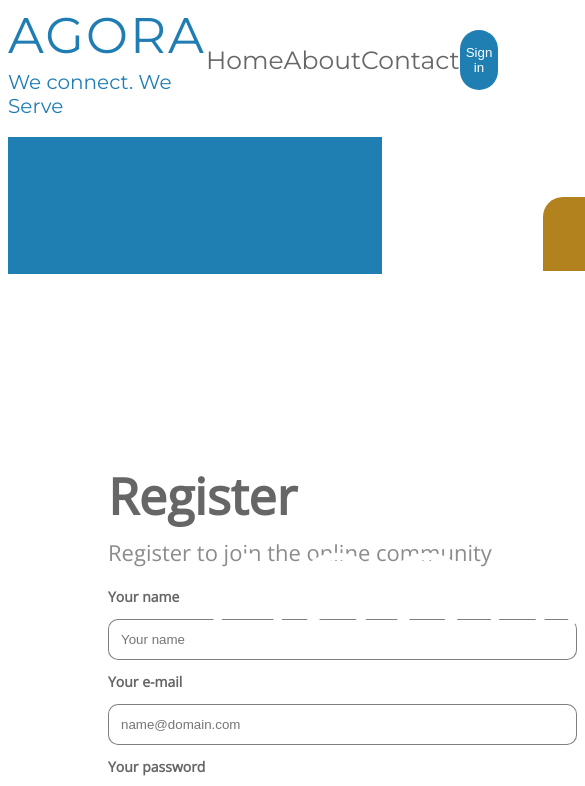
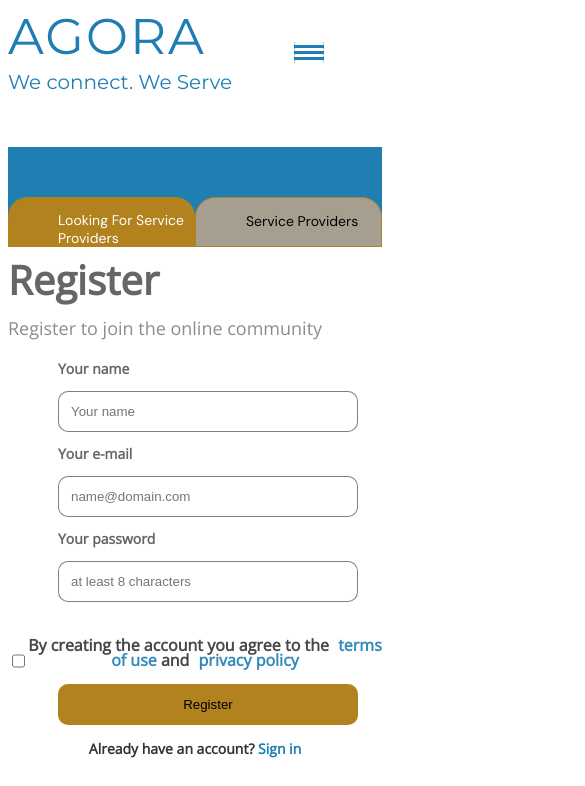
Before and after one commit to Maiqel1/agora4, a plain HTML site: page index.html in a window 390 px wide. Shown: the top 786 px of the page, 585 px wide, since content can reach past the window. Drawn offline with nearby package versions, Linux system fonts and the light colour scheme.

Commit message:
Add files via upload

```diff
--- a/index.html
+++ b/index.html
@@ -9,19 +9,27 @@
     <link href="https://fonts.googleapis.com/css2?family=DM+Sans&display=swap" rel="stylesheet">
     <link rel="stylesheet" href="style.css">
     <link rel="stylesheet" href="assets/css/footer.css">
-     <title>Sign up</title>
+    <title>Sign up</title>
 </head>
 <body>
     <div class="nav">
       <a href="" class="logo"><h1>AGORA</h1>
         <p>We connect. We Serve</p></a>
+        <a href="" class="toggle-button">
+          <span class="line"></span>
+          <span class="line"></span>
+          <span class="line"></span>
+          <span class="line"></span>
+      </a>
 
-        <li><a href="">Home</a></li>
-        <li><a href="">About</a></li>
-        <li><a href="">Contact</a></li>
+        <ul class="nav-links">
+          <li><a href="" class="link1">Home</a></li>
+        <li class="link2"><a href="">About</a></li>
+        <li class="link3"><a href="" >Contact</a></li>
 
 
         <button>Sign in</button>
+        </ul>
     </div>
     <div class="nav2">
        <div class="boxes">
@@ -129,5 +137,7 @@
 
         <div class="copy">&copy; 2021 Agora. All rights reserved</div>
       </footer>
+
+      <script src="main.js"></script>
 </body>
 </html>
--- /dev/null
+++ b/main.js
@@ -0,0 +1,7 @@
+const toggleButton = document.getElementsByClassName('toggle-button')[0]
+const navLinks = document.getElementsByClassName('nav-links')[0]
+
+toggleButton.addEventListener('click', (e) => {
+    e.preventDefault();
+    navLinks.classList.toggle('active')
+})
--- a/style.css
+++ b/style.css
@@ -7,6 +7,17 @@
     display: flex;
     justify-content: space-between;
     align-items: center;
+}
+
+.nav-links{
+    background-color: #FFFFFF;
+    height: 154px;
+    width: 100%;
+    margin-top: -25px;
+    display: flex;
+    justify-content: space-between;
+    align-items: center;
+    padding-top: 25px;
 }
 
 .logo{
@@ -74,6 +85,27 @@ border: none;
 outline: none;
 }
 
+/* YOGGLE BUTTON STYLING*/
+
+.toggle-button{
+    position: absolute;
+    top: .75rem;
+    right: 1rem;
+    display: none;
+    flex-direction: column;
+    justify-content: space-between;
+    width: 30px;
+    height: 21px;
+
+}
+
+.toggle-button .line{
+    height: 3px;
+    width: 100%;
+    background-color: white;
+    border-radius: 10px;
+
+}
 
 
 .nav2{
@@ -273,3 +305,255 @@ color: #1F7DB3;
 input::placeholder{
     padding-left: 10px;
 }
+
+
+.toggle-button{
+    position: absolute;
+    top: .75rem;
+    right: 1rem;
+    display: none;
+    flex-direction: column;
+    justify-content: space-between;
+    width: 30px;
+    height: 21px;
+
+}
+
+.toggle-button .line{
+    height: 3px;
+    width: 100%;
+    background-color: white;
+    border-radius: 10px;
+
+}
+
+@media all and (max-width: 560px){
+
+    /* NAV BAR STYLING FOR MOBILE SCREENS*/
+
+    div.nav {
+        display: flex;
+        flex-direction: column;
+        justify-content: space-between;
+        align-items: flex-start;
+    }
+
+    .toggle-button{
+        display: flex;
+        margin-top: 30px;
+        margin-right: 50px;
+        background-color: #1F7DB3;
+    }
+
+    .nav-links{
+        display: none;
+        text-align: center;
+        margin-top: .75rem;
+
+    }
+
+    .nav ul{
+        width: 100%;
+        flex-direction: column;
+        height: auto;
+    }
+
+    ul.nav-links.active{
+        display: flex;
+      margin-top: -55px;
+    }
+
+    ul.nav-links.active li{
+        margin-top: -25px;
+    }
+
+    .link2{
+        padding-top: 16px;
+    }
+    .link3{
+        padding-top: 16px;
+    }
+    /*2ND SECTION*/
+    .nav button{
+        width: 100px;
+    height: 30px;
+    }
+
+
+    .nav2{
+        height: 100px;
+        width: 100%;
+        margin-top: 10px;
+        background-color:  #1F7FB2;
+    }
+
+    .boxes{
+        display: flex;
+        padding-top: 50px;
+        margin-left: 0px;
+    }
+
+    .box1{
+    width: 200px;
+    height: 50px;
+    background: #B2821F;
+    border-radius: 20px 20px 0px 0px;
+
+    }
+
+    .box1 p{
+    font-family: DM Sans;
+    font-style: normal;
+    font-size: 14px;
+    line-height: 18px;
+    margin-left: 50px;
+    text-transform: capitalize;
+
+    color: #FFFFFF;
+
+    }
+
+    .box2{
+        width: 200px;
+        height: 50px;
+    background: #A69F90;
+    border: 1px solid #B2821F;
+    box-sizing: border-box;
+    border-radius: 20px 20px 0px 0px;
+    }
+
+    .box2 p{
+    font-size: 14px;
+    line-height: 18px;
+    margin-left: 50px;
+    }
+
+    .leftSide{
+    width:50px;
+    height: 40px;
+    box-shadow: 0px 4px 12px rgba(0, 0, 0, 0.25);
+    background-image: url(Ellipse\ 9.png);
+    background-color: blue;
+    display: none;
+    }
+
+    .leftSide h1{
+        position: absolute;
+    font-family: Montserrat;
+    font-style: normal;
+    font-weight: 500;
+    font-size:23px;
+    line-height: 135px;
+    letter-spacing: 0.04em;
+    color: #1F7DB3;
+    margin-left: 0px;
+    margin-top: 25px;
+    }
+
+
+    .section1{
+        margin-left: 0px;
+        margin-top: 0px;
+        margin-bottom: 250px;
+    }
+
+    .heading{
+        font-family: Open Sans;
+    font-style: normal;
+    font-weight: 600;
+    font-size: 40px;
+    line-height: 0px;
+    color: rgba(0, 0, 0, 0.6);
+    }
+
+    .subheading{
+        font-family: Open Sans;
+    font-style: normal;
+    font-weight: normal;
+    font-size: 18px;
+    line-height: 30px;
+    color: rgba(64, 63, 63, 0.6);
+    }
+
+    .form{
+        margin-left: 50px;
+    }
+    .formTitle{
+        font-family: Open Sans;
+    font-style: normal;
+    font-weight: 600;
+    font-size: 14px;
+    line-height: 16px;
+    }
+
+    .inputField{
+        height: 41px;
+        width: 300px;
+        background: #FFFFFF;
+    border: 0.6px solid rgba(0, 0, 0, 0.5);
+    box-sizing: border-box;
+    border-radius: 10px;
+    }
+
+    .reg button{
+        height: 41px;
+        width: 300px;
+        margin-left: 50px;
+    }
+
+    .check p{
+        margin-top: 0px;
+        margin-left: 0px;
+        font-family: Open Sans;
+        font-style: normal;
+        font-weight: 600;
+        font-size: 16px;
+        line-height: 15px;
+        /* identical to box height */
+
+        display: block;
+        align-items: center;
+        text-align: center;
+
+        color: rgba(0, 0, 0, 0.8);
+
+        opacity: 0.9;
+    }
+
+    .check a{
+        margin-left: 5px;
+        font-family: Open Sans;
+    font-style: normal;
+    font-weight: 600;
+    font-size: 16px;
+    line-height: 10px;
+    }
+
+    .signIn{
+        font-family: Open Sans;
+    font-style: normal;
+    font-weight: 600;
+    font-size: 14px;
+    line-height: 19px;
+    text-align: center;
+
+    color: rgba(0, 0, 0, 0.8);
+
+    }
+
+    .signIn a{
+        font-family: Open Sans;
+    font-style: normal;
+    font-weight: 600;
+    font-size: 14px;
+    line-height: 19px;
+    text-decoration: none;
+    color: #1F7DB3;
+    }
+    input::placeholder{
+        padding-left: 10px;
+    }
+
+
+
+}
```
